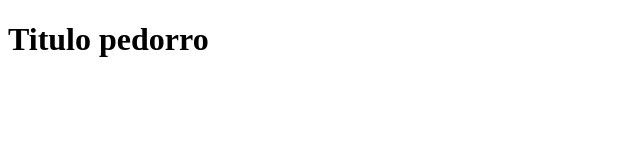
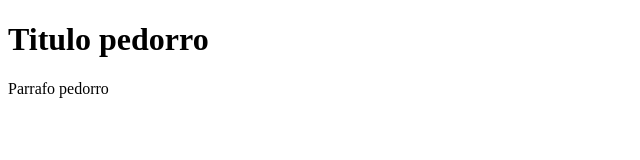
Before and after one commit to GU3RRER0/Pruebas, a plain HTML site: page index.html in a window 1280 px wide. Shown: the whole page, without its empty margins (0-640 px from the left). Drawn offline with Linux system fonts and the light colour scheme.

Commit message:
Parrafo desde github

```diff
--- a/index.html
+++ b/index.html
@@ -7,5 +7,6 @@
 </head>
 <body>
     <h1>Titulo pedorro</h1>
+    <p>Parrafo pedorro</p>
 </body>
 </html>
```
